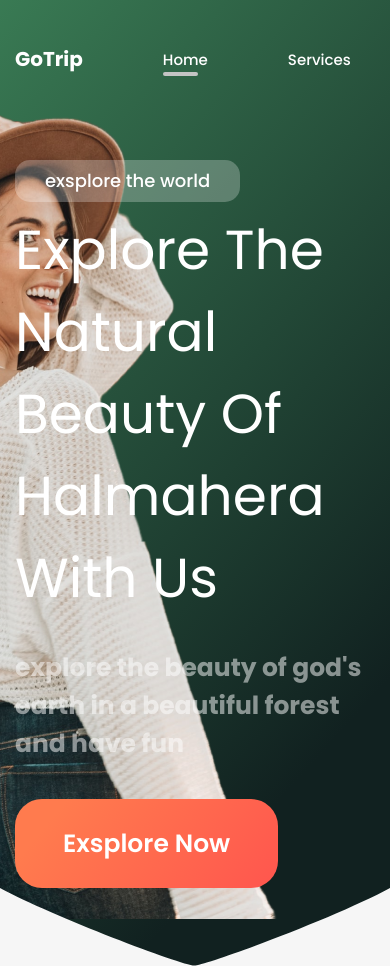
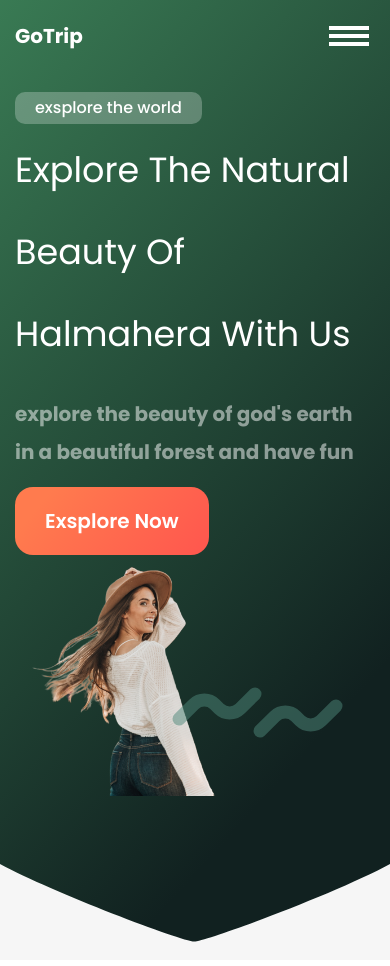
Before and after one commit to telepooz/Trip_landing, a plain HTML site: page index.html in a window 390 px wide. Shown: the top 966 px of the page. Drawn offline with nearby package versions, Linux system fonts and the light colour scheme.

Commit message:
сделан адаптив шаки и бургер меню для моб версии

```diff
--- a/css/style.css
+++ b/css/style.css
@@ -13,9 +13,17 @@ body{
     background-color: #f6f6f6;
     color: #0f1f1c;
 }
-button{
-    border: none;
-}
+
+    button {
+
+        border: none;
+        font: inherit;
+        color: inherit;
+        background-color: transparent;
+
+        cursor: pointer;
+      }
+
 
 input{
     border: none;
@@ -84,6 +92,17 @@ input{
 
 }
 
+.header__img::after{
+    content: '';
+    position: absolute;
+    top: -30px;
+    right: -50px;
+    width: 830px;
+    height: 622px;
+    background-image: url(../img/header-elements.svg);
+
+}
+
 .header__content {
     position: relative;
     z-index: 1;
@@ -134,6 +153,10 @@ input{
     font-weight: 500;
 }
 
+.nav__toggle{
+    display: none;
+}
+
 .btn{
     font-size: 15px;
     font-weight: 500;
@@ -167,9 +190,7 @@ input{
 
 
 
-.header__content {
 
-}
 .header__bage {
     margin-bottom: 7px;
     display: inline-block;
@@ -286,6 +307,7 @@ input{
 
 .slider__item {
     margin-top: 27px;
+
     width: 335px;
     height: 402px;
     object-fit: cover;
@@ -295,9 +317,12 @@ input{
 
 .slider .center .slider__item{
     margin-top: 0;
-    width: 380px;
     height: 456px;
+
+
 }
+
+
 
 .slider__btn{
 
@@ -357,9 +382,7 @@ input{
     border-radius: 60px;
 }
 
-.customers__content {
 
-}
 
 .customers__title {
     margin-bottom: 35px;
@@ -386,9 +409,7 @@ input{
     background-color: #ff794e;
 }
 
-.review__client-desc {
 
-}
 
 .review__client-desc-name {
     font-size: 33px;
@@ -409,9 +430,7 @@ input{
     font-weight: 500;
 }
 
-.review__rating {
 
-}
 
 
 /* customers end--------------------------------------------------------------------- */
@@ -515,9 +534,7 @@ input{
     font-weight: 500;
     color: var(--secondary);
 }
-.subscribe-form__btn {
 
-}
 
 .subscribe-form__btn{
     font-size: 25px;
@@ -565,14 +582,6 @@ input{
     color: var(--orange);
 }
 
-.nav__list--footer a{}
-
-
-
-
-
-
-
 
 
 .btn{
@@ -594,3 +603,214 @@ input{
     position: relative;
     top: 3px;
 }
+
+
+
+
+.menu-icon-wrapper {
+	--time: 0.1s;
+	--width: 40px;
+	--height: 30px;
+	--line-height: 4px;
+	--color: #fff;
+
+	height: var(--height);
+	width: var(--width);
+	display: flex;
+	justify-content: center;
+	align-items: center;
+}
+
+.menu-icon {
+	position: relative;
+	width: var(--width);
+	height: var(--line-height);
+	background-color: var(--color);
+}
+
+.menu-icon::before,
+.menu-icon::after {
+	content: '';
+	display: block;
+
+	position: absolute;
+	left: 0;
+
+	width: var(--width);
+	height: var(--line-height);
+
+	background-color: var(--color);
+	transition: transform var(--time) ease-in, top var(--time) linear var(--time);
+}
+
+.menu-icon::before {
+	top: calc(var(--line-height) * -2);
+}
+
+.menu-icon::after {
+	top: calc(var(--line-height) * 2);
+}
+
+.menu-icon.menu-icon--active {
+	background-color: transparent;
+}
+
+.menu-icon.menu-icon--active::before,
+.menu-icon.menu-icon--active::after {
+	top: 0;
+	transition: top var(--time) linear, transform var(--time) ease-in var(--time);
+}
+
+.menu-icon.menu-icon--active::before {
+	transform: rotate(45deg);
+}
+
+.menu-icon.menu-icon--active::after {
+	transform: rotate(-45deg);
+}
+
+
+
+
+/* media------------------------------------------------------------------------------- */
+
+
+
+@media (max-width:1269px){
+    .container-right{
+
+       padding-left: 15px;
+    }
+}
+
+@media (max-width:1000px){
+
+    .nav__list{
+        display: none;
+
+    }
+
+    .nav__login{
+        display: none;
+    }
+
+    .nav__toggle{
+        display: block;
+    }
+
+    .nav--mobile{
+        position: fixed;
+        left: 0;
+        top: 0;
+        width: 100%;
+        height: 100%;
+        z-index: 99;
+        flex-direction: column;
+        padding-top: 40px;
+        padding-bottom: 40px;
+        align-items: center;
+        background: linear-gradient(209deg, rgb(66, 142, 95) -17.38%, rgb(17, 33, 32) 78.4%), rgb(32, 68, 52);
+
+    }
+
+    .nav--mobile .logo{
+        font-size: 24px;
+    }
+
+    .nav--mobile .nav__list{
+
+        display: flex;
+        flex-direction: column;
+        align-items: center;
+        row-gap: 40px;
+        font-size: 22px;
+    }
+
+    .nav--mobile .nav__list a.active::after,
+    .nav--mobile .nav__list a:hover::after{
+        display: none;
+    }
+
+    .nav--mobile .nav__login{
+        display: flex;
+        flex-direction: column;
+        align-items: center;
+        row-gap: 100px;
+        font-size: 22px;
+    }
+
+    .nav--mobile .nav__toggle{
+        position: fixed;
+        top: 50px;
+        right: 50px;
+    }
+
+    .no-scroll{
+        overflow-y: hidden;
+    }
+
+    .header__img img{
+        position: absolute;
+        top: -181px;
+        right: -256px;
+    }
+
+    .header__img::after{
+
+        right: -300px;
+    }
+
+}
+
+
+@media (max-width:850px){
+    .header__row{
+
+        flex-direction: column;
+    }
+
+    .header__img img{
+        position: static;
+        width: 70%;
+        height: auto;
+    }
+
+    .header__img::after{
+        top: 100px;
+        right: 0;
+    }
+
+    .header__title{
+        margin-bottom: 20px;
+        font-size: 35px;
+    }
+
+    .header__text{
+        font-size: 20px;
+        margin-bottom: 40px;
+        max-width: 400px;
+    }
+
+    .header__bage{
+        margin-bottom: 5px;
+        font-size: 16px;
+        padding: 8px 20px;
+        border-radius: 10px;
+    }
+
+    .header__btn{
+
+        padding: 20px 30px;
+        font-size: 20px;
+        border-radius: 18px;
+    }
+
+    .header{
+        padding-top: 20px;
+    }
+
+    .header__top{
+        margin-bottom: 40px;
+    }
+
+}
--- a/index.html
+++ b/index.html
@@ -14,7 +14,7 @@
     <header class="header">
         <div class="container">
             <div class="header__top">
-                <nav class="nav">
+                <nav class="nav ">
                     <div class="nav__logo">
                         <h2 class="logo">
                             <a href="#!">GoTrip</a>
@@ -30,6 +30,11 @@
                         <li><a href="#!">Sign up</a></li>
                         <li><a href="#!" class="btn">Login</a></li>
                     </ul>
+                    <button type="button" class="nav__toggle">
+                        <div class="menu-icon-wrapper">
+                            <div class="menu-icon"></div>
+                        </div>
+                    </button>
                 </nav>
             </div>
             <div class="header__row">
```
Also changed, not shown: img/header-elements.svg (added).
